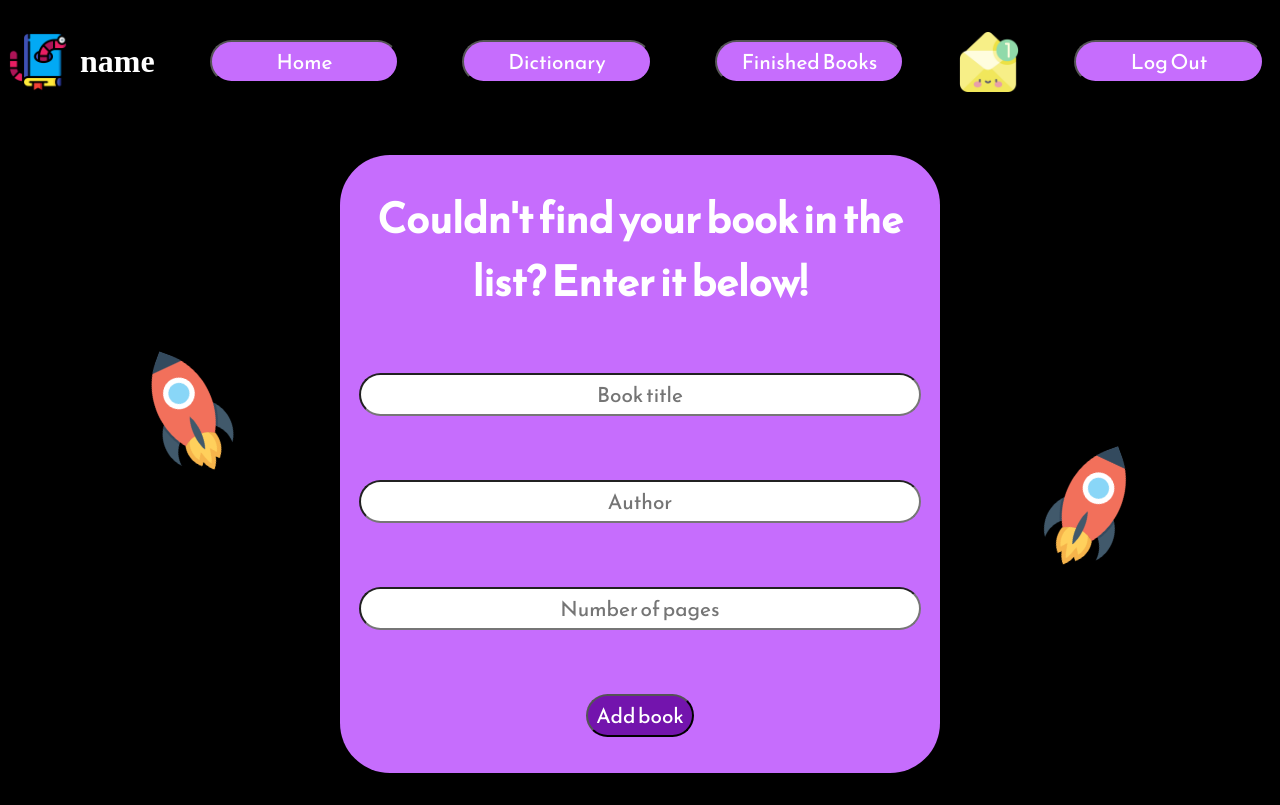
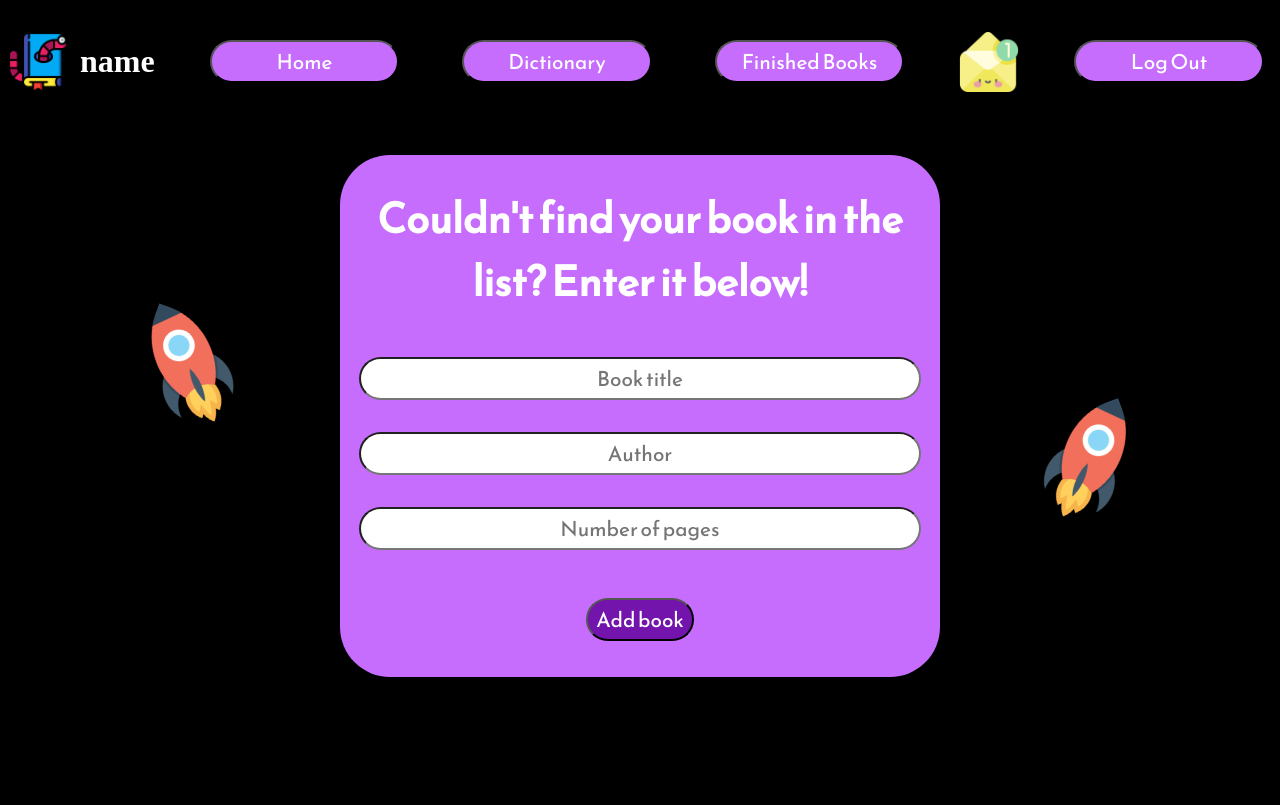
Before and after one commit to SchoolOfCode/final-project-repo-bar-coders, a Next.js app: page /cantfindbook in a window 1280 px wide. Built offline with nearby package versions, Linux system fonts and the light colour scheme; no server answers; a web font is replaced by a local one.

Commit message:
post requests for new books done, started for summary

```diff
--- a/pages/_app.js
+++ b/pages/_app.js
@@ -95,10 +95,7 @@ console.log(data)
   }
   catch{console.log('error')}
 }
-    useEffect(() => {
-      getStudentData()
 
-    },[]);
 
 
 
@@ -125,7 +122,7 @@ console.log(data)
   const [minutesRead, setMinutesRead] = useState(45)
 
   return (
-    <Component {...pageProps} studentName={studentName} studentId={studentId} isNewMessage={isNewMessage} studentDaysRead={studentDaysRead} inProgressBooks={inProgressBooks} currentBook={currentBook} updateCurrentBook={updateCurrentBook} words={words} updateWordsList={updateWordsList} getWords={getWords} minutesRead={minutesRead}/>
+    <Component {...pageProps} studentName={studentName} studentId={studentId} isNewMessage={isNewMessage} studentDaysRead={studentDaysRead} inProgressBooks={inProgressBooks} currentBook={currentBook} updateCurrentBook={updateCurrentBook} words={words} updateWordsList={updateWordsList} getWords={getWords} minutesRead={minutesRead} getStudentData={getStudentData}/>
   );
 
 }
--- a/pages/cantfindbook.js
+++ b/pages/cantfindbook.js
@@ -1,35 +1,79 @@
-import React from 'react'
-import Navbar from '../src/studentcomponents/navbar'
-import Image from 'next/image'
-import rocketicon from '../images/rocketicon.png'
-import styles from '../styles/cantfindbook.module.css'
+import React, {useState} from "react";
+import Navbar from "../src/studentcomponents/navbar";
+import Image from "next/image";
+import rocketicon from "../images/rocketicon.png";
+import styles from "../styles/cantfindbook.module.css";
 
-function Cantfindbook({isNewMessage, studentName}) {
+function Cantfindbook({ isNewMessage, studentName }) {
+
+  const [title, setTitle] = useState("");
+  const [author, setAuthor] = useState("");
+  const [pages, setPages] = useState();
+
+  async function addBookToDatabase() {
+    try {
+      const url = "https://fourweekproject.herokuapp.com/books";
+      await fetch(url, {
+        method: "POST",
+        headers: { "Content-Type": "application/json" },
+        body: JSON.stringify({
+          id: Date.now(),
+          studentId: studentId,
+          title: title,
+          cover: "https://www.wallpaperuse.com/wallp/42-425257_m.jpg",
+          author: author,
+          totalPages: pages,
+        }),
+      });
+      router.push("/studenthome");
+    }
+    catch {
+      alert("Sorry the server is unavailable, please try later")
+    }
+  }
+
   return (
     <div>
       <Navbar isNewMessage={isNewMessage} studentName={studentName} />
       <div className={styles.pageBody}>
-
         <div className={styles.leftImage}>
           <Image src={rocketicon.src} alt="rocket" width="100" height="100" />
         </div>
 
         <div className={styles.container}>
           <h1>Couldn&apos;t find your book in the list? Enter it below!</h1>
-            <input type="text" placeholder="Book title"></input>
-            <input type="text" placeholder="Author"></input>
-            <input type="text" placeholder="Number of pages"></input>
-            <button>Add book</button>
+          <input
+            type="text"
+            value={title}
+            onChange={(e) => {
+              setTitle(e.target.value);
+            }}
+            placeholder="Book title"
+          ></input>
+          <input
+            type="text"
+            value={author}
+            onChange={(e) => {
+              setAuthor(e.target.value);
+            }}
+            placeholder="Author"
+          ></input>
+          <input
+            type="text"
+            value={pages}
+            onChange={(e) => {
+              setPages(e.target.value);
+            }}
+            placeholder="Number of pages"
+          ></input>
+          <button onClick={addBookToDatabase}>Add book</button>
         </div>
         <div className={styles.rightImage}>
           <Image src={rocketicon.src} alt="rocket" width="100" height="100" />
         </div>
-
-
       </div>
-
     </div>
-  )
+  );
 }
 
-export default Cantfindbook
+export default Cantfindbook;
--- a/styles/cantfindbook.module.css
+++ b/styles/cantfindbook.module.css
@@ -18,7 +18,7 @@
 }
 
 .container input {
-  margin: 2rem 0.5rem;
+  margin: 1rem 0.5rem;
   padding: 0.25rem 0.25rem;
   font-size: 1.3rem;
   border-radius: 50px;
```
Also changed, not shown: pages/newbook.js (+3 -6 lines), pages/readinglog.js (+6 -4 lines), pages/studenthome.js (+6 -1 lines), src/studentcomponents/readinglog/index.js (+53 -8 lines). Lines whose indentation alone changed are shown as unchanged.
